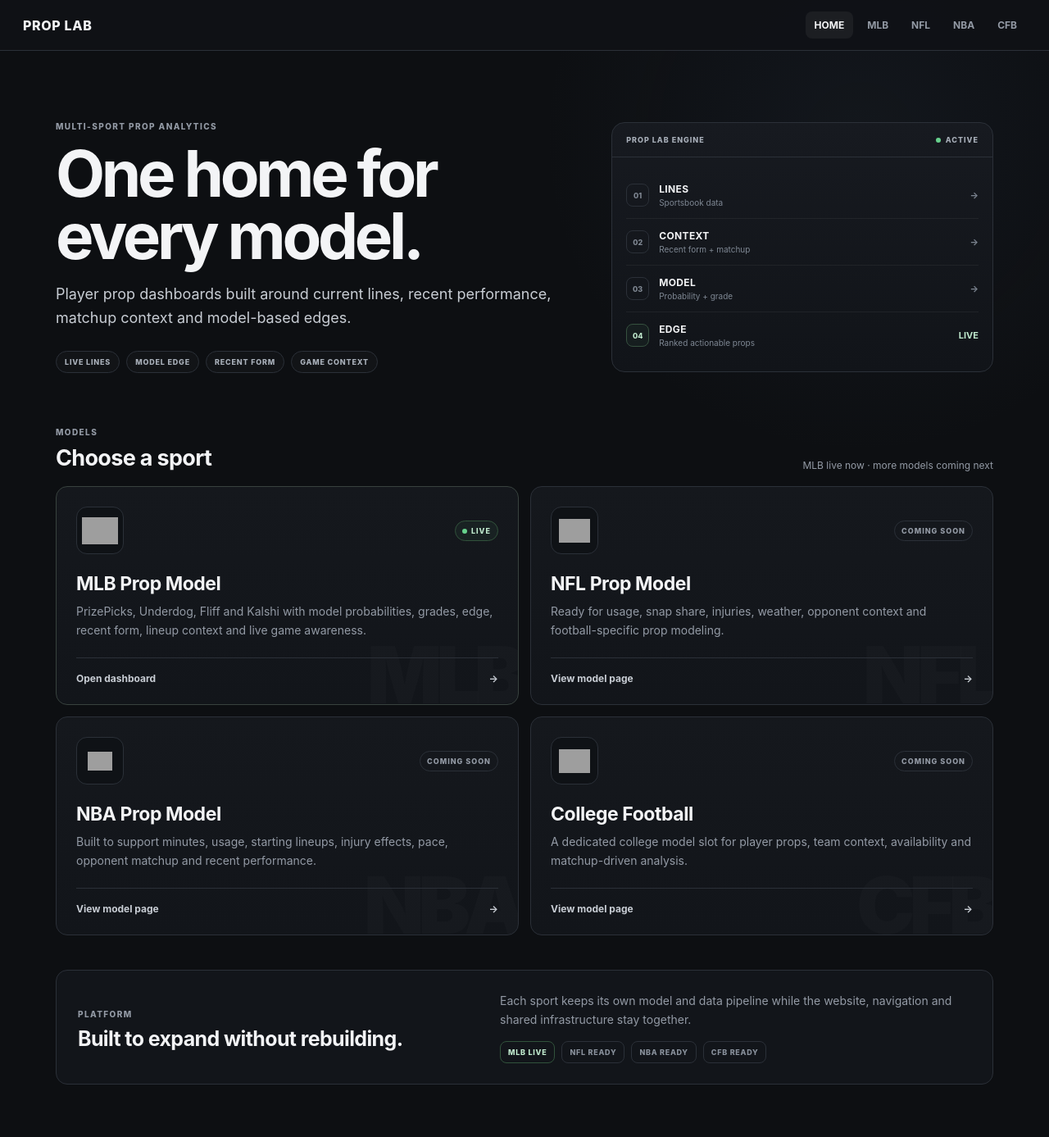
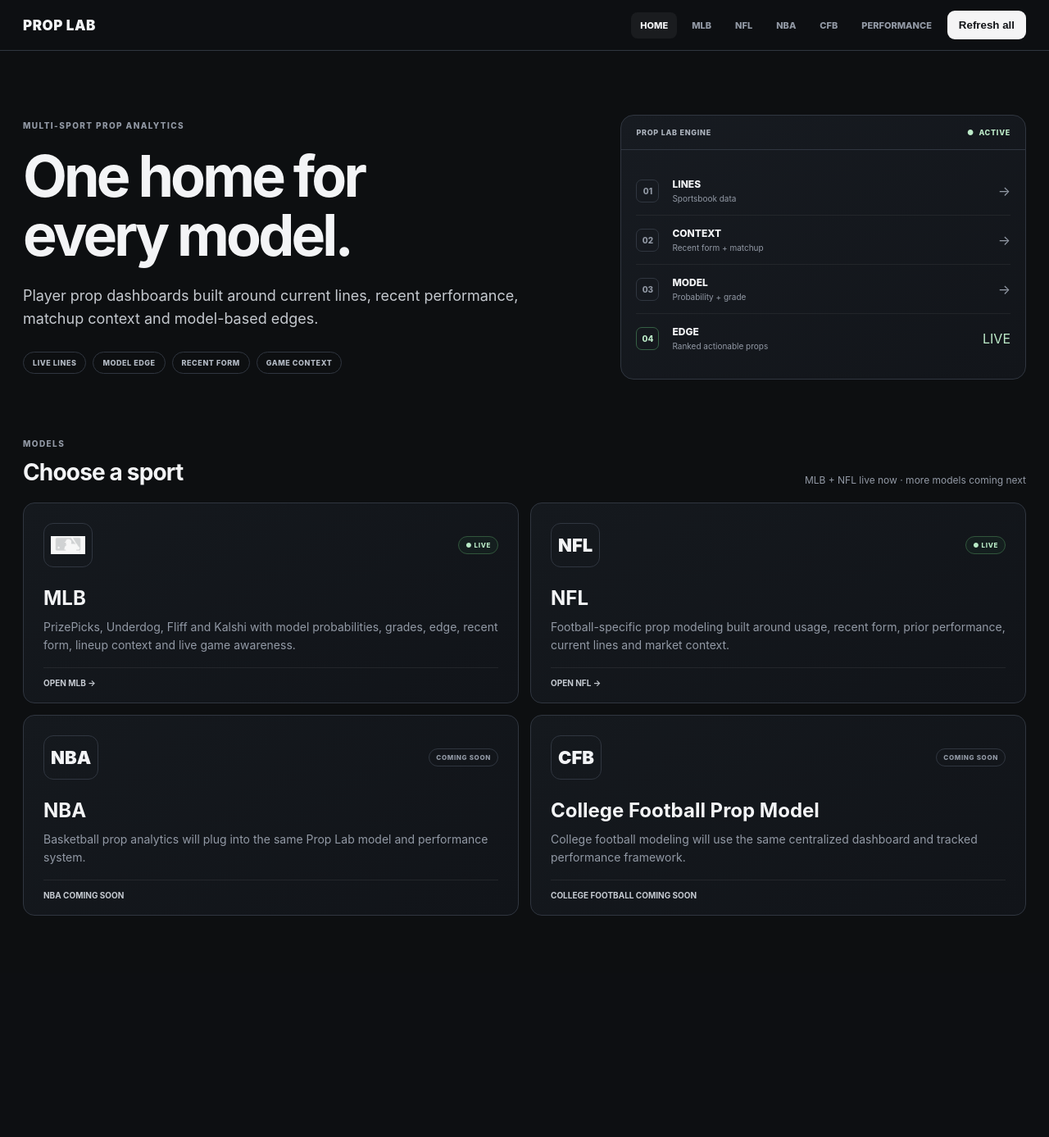
Before and after one commit to Jsweet32/Prop-Lab, a FastAPI app: page / in a window 1280 px wide. Shown: the whole page at 82% size. After the commit the page ends 1117 px from the top, so only its background shows below. Run offline with FastAPI, Linux system fonts and the light colour scheme; parts of the project's set-up code (start-up, migrations or seed data) failed here and were passed over; some libraries are stand-ins or nearby versions; grey boxes are pictures that could not be loaded.

Commit message:
Update home.html

```diff
--- a/Prop_Lab_MultiSport_Starter_Project/app/templates/home.html
+++ b/Prop_Lab_MultiSport_Starter_Project/app/templates/home.html
@@ -2,312 +2,91 @@
 <html lang="en">
 <head>
 <meta charset="utf-8">
-<meta name="viewport" content="width=device-width, initial-scale=1">
-<title>Prop Lab | Sports Analytics</title>
+<meta name="viewport" content="width=device-width,initial-scale=1">
+<title>Prop Lab</title>
 <style>
-:root{
-  --bg:#0d0f12;
-  --panel:#15181d;
-  --panel2:#191d23;
-  --border:#2b3038;
-  --text:#f3f4f6;
-  --muted:#939aa5;
-  --soft:#c8cdd4;
-  --green:#67d18d;
-}
+:root{--bg:#0d0f11;--panel:#14171c;--panel2:#181c22;--border:#303640;--text:#f3f4f6;--muted:#9299a5;--green:#67dc91}
 *{box-sizing:border-box}
-html,body{margin:0;background:var(--bg);color:var(--text);font-family:Inter,ui-sans-serif,-apple-system,BlinkMacSystemFont,"Segoe UI",sans-serif}
-body{
-  background:
-    radial-gradient(circle at 82% 12%,rgba(70,88,120,.10),transparent 24%),
-    var(--bg);
-}
-.topbar{
-  height:62px;padding:0 28px;border-bottom:1px solid var(--border);
-  display:flex;align-items:center;justify-content:space-between;
-  background:rgba(16,18,22,.96);position:sticky;top:0;z-index:50;
-}
-.brand{color:var(--text);text-decoration:none;font-weight:850;letter-spacing:.04em;font-size:16px}
-.navlinks{display:flex;gap:6px}
-.navlinks a{
-  color:var(--muted);text-decoration:none;font-size:12px;font-weight:750;
-  padding:9px 11px;border-radius:8px;
-}
-.navlinks a:hover,.navlinks a.active{color:var(--text);background:rgba(255,255,255,.055)}
-
-.shell{max-width:1200px;margin:0 auto;padding:58px 28px 64px}
-
-/* HERO */
-.hero{
-  display:grid;grid-template-columns:minmax(0,1.15fr) minmax(320px,.85fr);
-  gap:48px;align-items:center;
-  padding:28px 0 58px;
-}
-.eyebrow,.kicker{
-  color:var(--muted);font-size:10px;font-weight:850;letter-spacing:.14em;
-}
-.hero h1{
-  margin:14px 0 18px;
-  font-size:clamp(48px,6.3vw,78px);
-  line-height:.98;letter-spacing:-.055em;
-  max-width:760px;
-}
-.hero p{
-  margin:0;max-width:650px;color:var(--soft);
-  font-size:18px;line-height:1.6;
-}
-.hero-tags{display:flex;flex-wrap:wrap;gap:8px;margin-top:26px}
-.hero-tags span{
-  padding:7px 10px;border:1px solid var(--border);border-radius:999px;
-  background:rgba(255,255,255,.018);
-  color:#a9b0ba;font-size:9px;font-weight:850;letter-spacing:.09em;
-}
-.hero-panel{
-  border:1px solid var(--border);border-radius:16px;
-  background:linear-gradient(180deg,#171a20,#111419);
-  overflow:hidden;
-}
-.hero-panel-top{
-  display:flex;justify-content:space-between;align-items:center;
-  padding:15px 17px;border-bottom:1px solid var(--border);
-  font-size:9px;font-weight:850;letter-spacing:.11em;color:#a7aeb8;
-}
-.live-dot{display:inline-block;width:6px;height:6px;border-radius:50%;background:var(--green);margin-right:6px}
-.pipeline{padding:18px 17px 16px}
-.pipeline-row{
-  display:grid;grid-template-columns:30px 1fr auto;
-  gap:10px;align-items:center;
-  padding:13px 0;border-bottom:1px solid rgba(255,255,255,.055);
-}
-.pipeline-row:last-child{border-bottom:0}
-.step{
-  width:28px;height:28px;border-radius:8px;border:1px solid var(--border);
-  display:grid;place-items:center;color:#7f8792;font-size:9px;font-weight:800;
-}
-.pipeline-row strong{display:block;font-size:12px;letter-spacing:.03em}
-.pipeline-row small{display:block;margin-top:3px;color:#7e8793;font-size:10px}
-.pipeline-row b{font-size:11px;color:#7c8490}
-.pipeline-row:last-child .step{border-color:#36513f;color:#bfe9cd;background:rgba(103,209,141,.05)}
-.pipeline-row:last-child b{color:#bfe9cd}
-
-/* MODELS */
-.section-head{
-  display:flex;align-items:end;justify-content:space-between;gap:20px;
-  margin:2px 0 18px;
-}
-.section-head h2{margin:7px 0 0;font-size:27px;letter-spacing:-.025em}
-.section-note{font-size:12px;color:var(--muted)}
-.grid{display:grid;grid-template-columns:repeat(2,minmax(0,1fr));gap:14px}
-.card{
-  position:relative;overflow:hidden;
-  min-height:248px;padding:24px;
-  border:1px solid var(--border);border-radius:14px;
-  color:var(--text);text-decoration:none;
-  background:linear-gradient(180deg,var(--panel),#12151a);
-  display:flex;flex-direction:column;
-  transition:transform .16s ease,border-color .16s ease,box-shadow .16s ease;
-}
-.card:hover{transform:translateY(-2px);border-color:#414854;box-shadow:0 18px 40px rgba(0,0,0,.16)}
-.card.live-card{border-color:#38423e}
-.card-top{display:flex;align-items:center;justify-content:space-between;position:relative;z-index:2}
-.logo-box{
-  width:58px;height:58px;padding:9px;border:1px solid var(--border);
-  border-radius:13px;background:#0f1216;display:grid;place-items:center;overflow:hidden;
-}
-.logo-box img{
-  display:block !important;
-  width:100% !important;
-  height:100% !important;
-  max-width:100% !important;
-  max-height:100% !important;
-  object-fit:contain !important;
-}
-.logo-box.nba{padding:6px 13px}
-.logo-box.mlb{padding:8px 6px}
-.status{
-  border:1px solid var(--border);border-radius:999px;padding:6px 8px;
-  color:var(--muted);font-size:9px;font-weight:850;letter-spacing:.11em;
-}
-.status.live{color:#bfe9cd;border-color:#31523b;background:rgba(103,209,141,.05)}
-.status.live i{display:inline-block;width:6px;height:6px;border-radius:50%;background:var(--green);margin-right:5px}
-.card h3{margin:22px 0 9px;font-size:23px;letter-spacing:-.02em;position:relative;z-index:2}
-.card p{margin:0 0 22px;color:var(--muted);font-size:14px;line-height:1.6;max-width:520px;position:relative;z-index:2}
-.card-footer{
-  margin-top:auto;padding-top:17px;border-top:1px solid var(--border);
-  display:flex;justify-content:space-between;align-items:center;
-  color:var(--soft);font-size:12px;font-weight:700;position:relative;z-index:2;
-}
-.watermark{
-  position:absolute;right:-3px;bottom:-22px;
-  font-size:96px;font-weight:900;letter-spacing:-.08em;
-  color:rgba(255,255,255,.018);z-index:0;pointer-events:none;
-}
-
-/* BOTTOM STRIP */
-.platform{
-  margin-top:42px;padding:25px 26px;
-  border:1px solid var(--border);border-radius:14px;
-  background:#12151a;
-  display:grid;grid-template-columns:1fr 1.2fr;gap:36px;align-items:center;
-}
-.platform h2{font-size:25px;margin:7px 0 0;letter-spacing:-.025em}
-.platform p{margin:0;color:var(--muted);font-size:14px;line-height:1.65}
-.platform-tags{display:flex;gap:8px;flex-wrap:wrap;margin-top:15px}
-.platform-tags span{
-  border:1px solid var(--border);border-radius:8px;
-  padding:7px 9px;font-size:9px;font-weight:800;letter-spacing:.08em;color:#89919c;
-}
-.platform-tags span:first-child{color:#bfe9cd;border-color:#31523b}
-
-/* responsive */
-@media(max-width:900px){
-  .hero{grid-template-columns:1fr;gap:30px;padding-bottom:46px}
-  .hero-panel{max-width:680px}
-}
-@media(max-width:720px){
-  .topbar{height:auto;min-height:62px;padding:11px 14px;align-items:flex-start}
-  .navlinks{flex-wrap:wrap;justify-content:flex-end}
-  .shell{padding:40px 15px 50px}
-  .hero{padding-top:10px}
-  .hero h1{font-size:48px}
-  .grid{grid-template-columns:1fr}
-  .section-head{align-items:flex-start;flex-direction:column}
-  .platform{grid-template-columns:1fr;gap:18px}
-}
+body{margin:0;background:var(--bg);color:var(--text);font-family:Inter,ui-sans-serif,-apple-system,BlinkMacSystemFont,"Segoe UI",sans-serif}
+.topbar{height:62px;border-bottom:1px solid var(--border);display:flex;align-items:center;padding:0 28px;position:sticky;top:0;background:rgba(14,16,19,.97);z-index:20}
+.brand{font-size:17px;font-weight:900;letter-spacing:.03em;color:var(--text);text-decoration:none;margin-right:auto}
+.nav{display:flex;align-items:center;gap:7px}.nav a{color:var(--muted);text-decoration:none;font-size:11px;font-weight:800;padding:9px 11px;border-radius:8px}.nav a:hover,.nav a.active{color:var(--text);background:rgba(255,255,255,.055)}
+.global-refresh{margin-left:8px}.global-refresh button{background:#f4f4f5;color:#111317;border:0;border-radius:9px;padding:10px 14px;font-weight:850;cursor:pointer}.global-refresh button:hover{background:white}
+.shell{max-width:1280px;margin:0 auto;padding:78px 28px 70px}
+.hero{display:grid;grid-template-columns:1.2fr .9fr;gap:70px;align-items:center}
+.eyebrow,.section-eyebrow{font-size:10px;letter-spacing:.14em;color:var(--muted);font-weight:850}
+.hero h1{font-size:70px;line-height:1.03;letter-spacing:-.055em;margin:20px 0 24px;max-width:690px}
+.hero-copy{font-size:18px;line-height:1.55;color:#c5c9cf;max-width:680px}
+.pills{display:flex;gap:8px;flex-wrap:wrap;margin-top:27px}.pill{border:1px solid var(--border);border-radius:999px;padding:7px 11px;font-size:9px;letter-spacing:.06em;font-weight:800;color:#b3bac4}
+.engine{border:1px solid var(--border);border-radius:16px;background:linear-gradient(145deg,#171b21,#12151a);overflow:hidden}.engine-head{padding:15px 18px;border-bottom:1px solid var(--border);display:flex;justify-content:space-between;font-size:9px;letter-spacing:.08em;font-weight:850;color:#adb4be}.active{color:#bdebc9}.engine-body{padding:20px 18px}.engine-row{display:grid;grid-template-columns:32px 1fr auto;gap:12px;align-items:center;padding:14px 0;border-bottom:1px solid rgba(255,255,255,.06)}.engine-row:last-child{border-bottom:0}.num{width:28px;height:28px;border:1px solid var(--border);border-radius:7px;display:flex;align-items:center;justify-content:center;color:var(--muted);font-size:10px;font-weight:800}.engine-row:last-child .num{border-color:#356044;color:#bceac8}.engine-main{font-size:12px;font-weight:800}.engine-sub{font-size:10px;color:var(--muted);margin-top:4px}.arrow{color:var(--muted)}
+.models{margin-top:72px}.models-head{display:flex;justify-content:space-between;align-items:end;margin-bottom:20px}.models h2{font-size:28px;margin:12px 0 0;letter-spacing:-.03em}.models-note{font-size:12px;color:var(--muted)}
+.cards{display:grid;grid-template-columns:1fr 1fr;gap:14px}.card{position:relative;min-height:245px;border:1px solid var(--border);border-radius:14px;background:linear-gradient(145deg,#15191e,#111419);padding:24px;text-decoration:none;color:var(--text);overflow:hidden}.card:hover{border-color:#4b535f}.card-top{display:flex;justify-content:space-between;align-items:center}.logo-box{height:54px;min-width:54px;padding:8px;border:1px solid var(--border);border-radius:12px;display:flex;align-items:center;justify-content:center;font-size:22px;font-weight:900}.logo-box img{max-width:42px;max-height:36px;object-fit:contain}.badge{border:1px solid var(--border);border-radius:999px;padding:5px 8px;font-size:8px;letter-spacing:.08em;font-weight:850;color:var(--muted)}.badge.live{border-color:#31563c;color:#b8eac6;background:rgba(70,190,105,.05)}.card h3{font-size:24px;margin:23px 0 10px}.card p{font-size:14px;line-height:1.55;color:var(--muted);max-width:590px;margin:0}.card-foot{position:absolute;left:24px;right:24px;bottom:18px;border-top:1px solid rgba(255,255,255,.07);padding-top:12px;color:#c6cbd2;font-size:10px;font-weight:750}
+@media(max-width:900px){.hero{grid-template-columns:1fr}.hero h1{font-size:54px}.cards{grid-template-columns:1fr}.shell{padding-top:52px}}
+@media(max-width:680px){.topbar{height:auto;min-height:62px;padding:10px 14px;flex-wrap:wrap}.brand{width:100%;margin-bottom:7px}.nav{flex-wrap:wrap}.global-refresh{margin-left:0}.shell{padding-left:14px;padding-right:14px}.hero h1{font-size:45px}.models-head{align-items:flex-start;flex-direction:column;gap:8px}}
 </style>
 </head>
 <body>
-
-<nav class="topbar">
+<header class="topbar">
   <a class="brand" href="/">PROP LAB</a>
-  <div class="navlinks">
+  <nav class="nav">
     <a class="active" href="/">HOME</a>
     <a href="/mlb">MLB</a>
     <a href="/nfl">NFL</a>
     <a href="/nba">NBA</a>
     <a href="/cfb">CFB</a>
-  </div>
+    <a href="/performance">PERFORMANCE</a>
   </nav>
+  <form class="global-refresh" method="post" action="/refresh-all">
+    <button type="submit">Refresh all</button>
+  </form>
+</header>
 
 <main class="shell">
 <section class="hero">
   <div>
     <div class="eyebrow">MULTI-SPORT PROP ANALYTICS</div>
-      <h1>One home for every model.</h1>
-      <p>Player prop dashboards built around current lines, recent performance, matchup context and model-based edges.</p>
-      <div class="hero-tags">
-        <span>LIVE LINES</span>
-        <span>MODEL EDGE</span>
-        <span>RECENT FORM</span>
-        <span>GAME CONTEXT</span>
+    <h1>One home for<br>every model.</h1>
+    <div class="hero-copy">Player prop dashboards built around current lines, recent performance, matchup context and model-based edges.</div>
+    <div class="pills"><span class="pill">LIVE LINES</span><span class="pill">MODEL EDGE</span><span class="pill">RECENT FORM</span><span class="pill">GAME CONTEXT</span></div>
   </div>
-    </div>
-
-    <div class="hero-panel">
-      <div class="hero-panel-top">
-        <span>PROP LAB ENGINE</span>
-        <span><i class="live-dot"></i>ACTIVE</span>
-      </div>
-      <div class="pipeline">
-        <div class="pipeline-row">
-          <span class="step">01</span>
-          <span><strong>LINES</strong><small>Sportsbook data</small></span>
-          <b>→</b>
-        </div>
-        <div class="pipeline-row">
-          <span class="step">02</span>
-          <span><strong>CONTEXT</strong><small>Recent form + matchup</small></span>
-          <b>→</b>
-        </div>
-        <div class="pipeline-row">
-          <span class="step">03</span>
-          <span><strong>MODEL</strong><small>Probability + grade</small></span>
-          <b>→</b>
-        </div>
-        <div class="pipeline-row">
-          <span class="step">04</span>
-          <span><strong>EDGE</strong><small>Ranked actionable props</small></span>
-          <b>LIVE</b>
-        </div>
+  <div class="engine">
+    <div class="engine-head"><span>PROP LAB ENGINE</span><span class="active">● &nbsp;ACTIVE</span></div>
+    <div class="engine-body">
+      <div class="engine-row"><span class="num">01</span><div><div class="engine-main">LINES</div><div class="engine-sub">Sportsbook data</div></div><span class="arrow">→</span></div>
+      <div class="engine-row"><span class="num">02</span><div><div class="engine-main">CONTEXT</div><div class="engine-sub">Recent form + matchup</div></div><span class="arrow">→</span></div>
+      <div class="engine-row"><span class="num">03</span><div><div class="engine-main">MODEL</div><div class="engine-sub">Probability + grade</div></div><span class="arrow">→</span></div>
+      <div class="engine-row"><span class="num">04</span><div><div class="engine-main">EDGE</div><div class="engine-sub">Ranked actionable props</div></div><span class="active">LIVE</span></div>
     </div>
   </div>
 </section>
 
-  <section class="section-head">
-    <div>
-      <span class="kicker">MODELS</span>
-      <h2>Choose a sport</h2>
-    </div>
-    <span class="section-note">MLB live now · more models coming next</span>
-  </section>
-
-  <section class="grid">
-    <a class="card live-card" href="/mlb">
-      <div class="card-top">
-        <div class="logo-box mlb">
-          <img src="https://commons.wikimedia.org/wiki/Special:Redirect/file/Major_League_Baseball_logo.svg" alt="MLB">
-        </div>
-        <span class="status live"><i></i>LIVE</span>
-      </div>
-      <h3>MLB Prop Model</h3>
+<section class="models">
+  <div class="models-head"><div><div class="section-eyebrow">MODELS</div><h2>Choose a sport</h2></div><div class="models-note">MLB + NFL live now · more models coming next</div></div>
+  <div class="cards">
+    <a class="card" href="/mlb">
+      <div class="card-top"><div class="logo-box"><img src="/static/mlb-logo.png" alt="MLB"></div><span class="badge live">● LIVE</span></div>
+      <h3>MLB</h3>
       <p>PrizePicks, Underdog, Fliff and Kalshi with model probabilities, grades, edge, recent form, lineup context and live game awareness.</p>
-      <div class="card-footer"><span>Open dashboard</span><span>→</span></div>
-      <span class="watermark">MLB</span>
+      <div class="card-foot">OPEN MLB →</div>
     </a>
-
     <a class="card" href="/nfl">
-      <div class="card-top">
-        <div class="logo-box">
-          <img src="https://commons.wikimedia.org/wiki/Special:Redirect/file/NFL_wordmark_logo_2008.svg" alt="NFL">
-        </div>
-        <span class="status">COMING SOON</span>
-      </div>
-      <h3>NFL Prop Model</h3>
-      <p>Ready for usage, snap share, injuries, weather, opponent context and football-specific prop modeling.</p>
-      <div class="card-footer"><span>View model page</span><span>→</span></div>
-      <span class="watermark">NFL</span>
+      <div class="card-top"><div class="logo-box">NFL</div><span class="badge live">● LIVE</span></div>
+      <h3>NFL</h3>
+      <p>Football-specific prop modeling built around usage, recent form, prior performance, current lines and market context.</p>
+      <div class="card-foot">OPEN NFL →</div>
     </a>
-
     <a class="card" href="/nba">
-      <div class="card-top">
-        <div class="logo-box nba">
-          <img src="https://commons.wikimedia.org/wiki/Special:Redirect/file/National_Basketball_Association_logo_2017-present.svg" alt="NBA">
-        </div>
-        <span class="status">COMING SOON</span>
-      </div>
-      <h3>NBA Prop Model</h3>
-      <p>Built to support minutes, usage, starting lineups, injury effects, pace, opponent matchup and recent performance.</p>
-      <div class="card-footer"><span>View model page</span><span>→</span></div>
-      <span class="watermark">NBA</span>
+      <div class="card-top"><div class="logo-box">NBA</div><span class="badge">COMING SOON</span></div>
+      <h3>NBA</h3>
+      <p>Basketball prop analytics will plug into the same Prop Lab model and performance system.</p>
+      <div class="card-foot">NBA COMING SOON</div>
     </a>
-
     <a class="card" href="/cfb">
-      <div class="card-top">
-        <div class="logo-box">
-          <img src="https://commons.wikimedia.org/wiki/Special:Redirect/file/NCAA_logo.svg" alt="NCAA">
-        </div>
-        <span class="status">COMING SOON</span>
-      </div>
-      <h3>College Football</h3>
-      <p>A dedicated college model slot for player props, team context, availability and matchup-driven analysis.</p>
-      <div class="card-footer"><span>View model page</span><span>→</span></div>
-      <span class="watermark">CFB</span>
+      <div class="card-top"><div class="logo-box">CFB</div><span class="badge">COMING SOON</span></div>
+      <h3>College Football Prop Model</h3>
+      <p>College football modeling will use the same centralized dashboard and tracked performance framework.</p>
+      <div class="card-foot">COLLEGE FOOTBALL COMING SOON</div>
     </a>
-  </section>
-
-  <section class="platform">
-    <div>
-      <span class="kicker">PLATFORM</span>
-      <h2>Built to expand without rebuilding.</h2>
-    </div>
-    <div>
-      <p>Each sport keeps its own model and data pipeline while the website, navigation and shared infrastructure stay together.</p>
-      <div class="platform-tags">
-        <span>MLB LIVE</span>
-        <span>NFL READY</span>
-        <span>NBA READY</span>
-        <span>CFB READY</span>
-      </div>
   </div>
 </section>
 </main>
```
Lines whose indentation alone changed are shown as unchanged.
